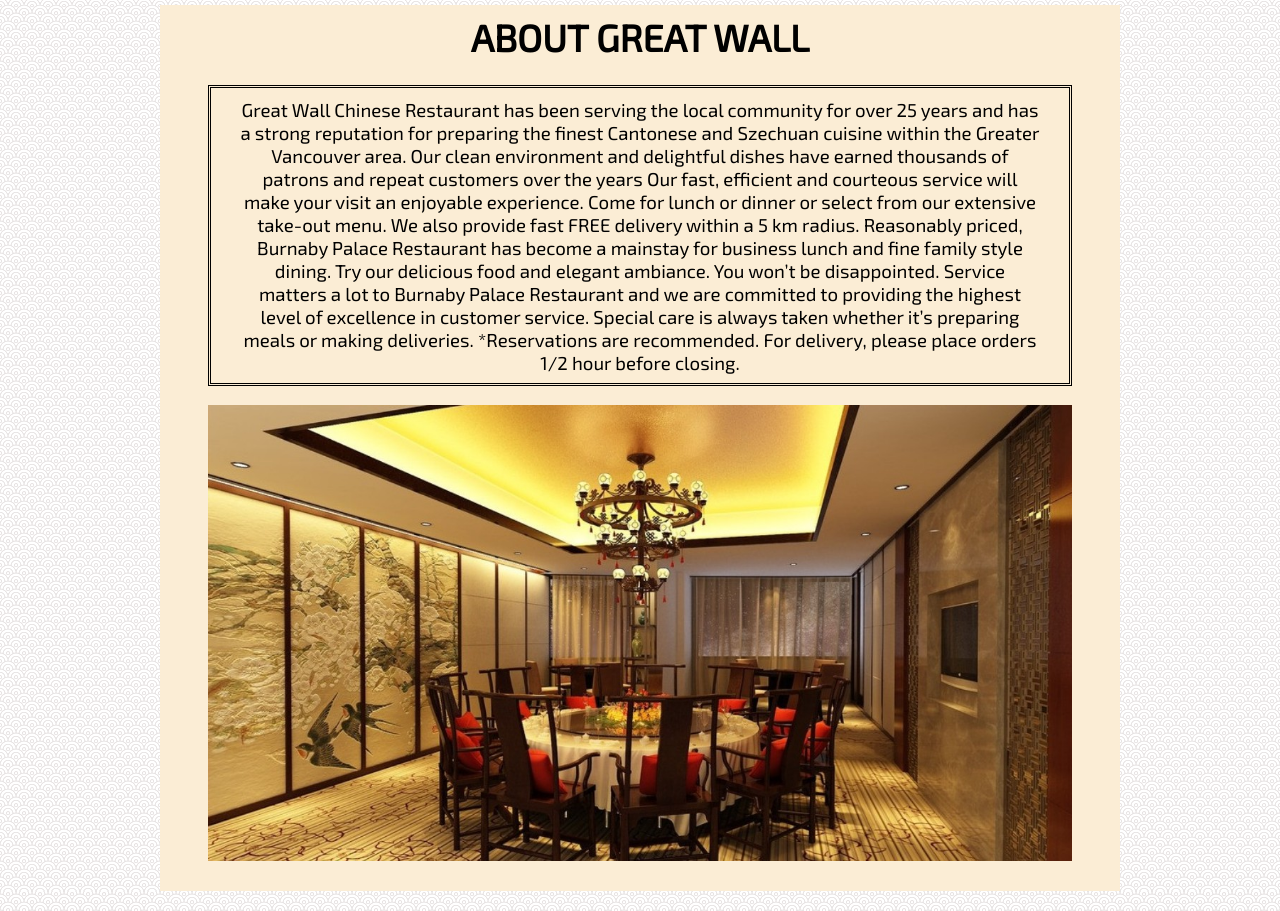
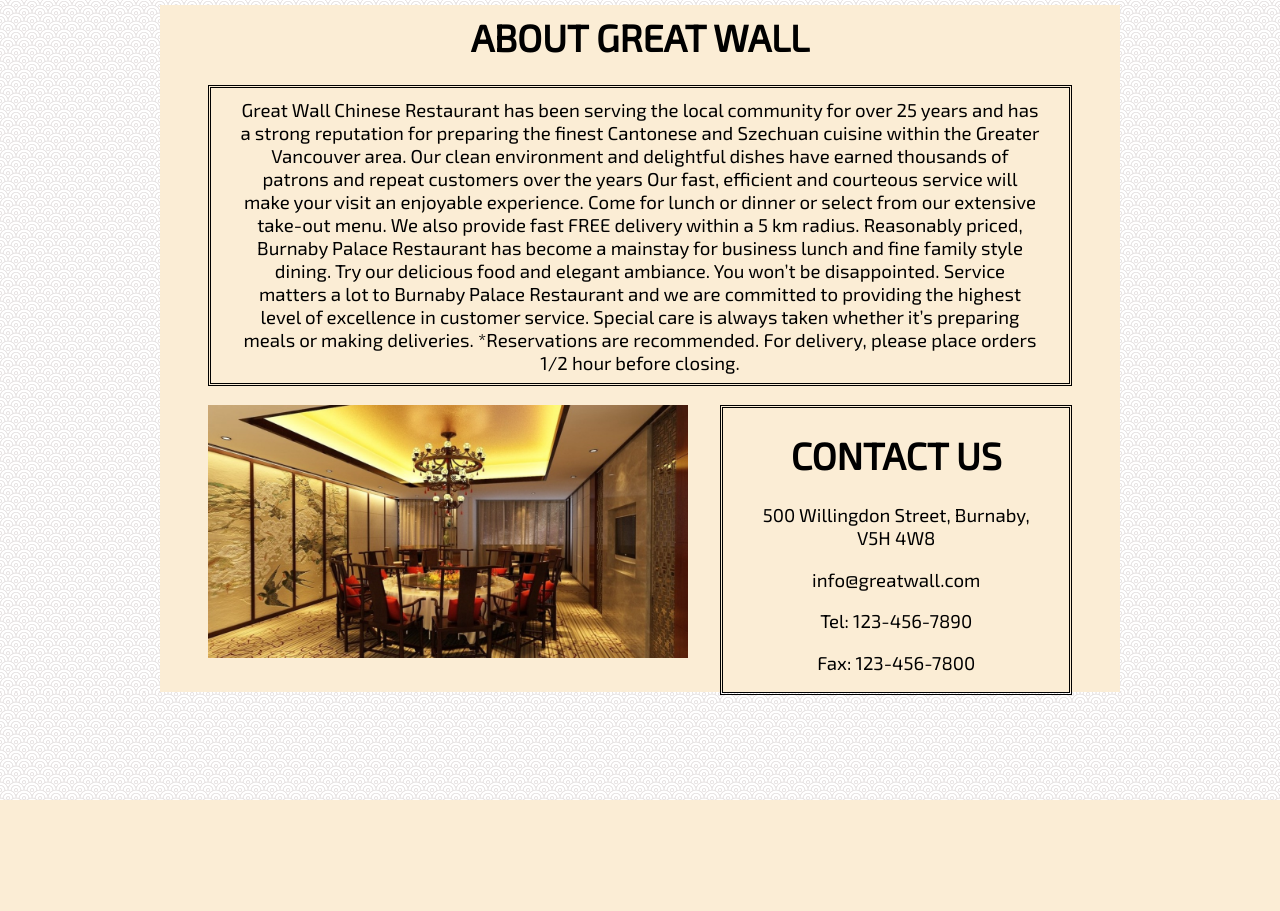
Before and after one commit to tyt1024/Great-Wall, a PHP site: page /about.php in a window 1280 px wide. After the commit the page ends 800 px from the top, so only its background shows below. Run offline with PHP 8.4, Linux system fonts and the light colour scheme; some libraries are stand-ins or nearby versions.

Commit message:
info add in about page

```diff
--- a/about.php
+++ b/about.php
@@ -24,6 +24,13 @@
 Try our delicious food and elegant ambiance. You won’t be disappointed. Service matters a lot to Burnaby Palace Restaurant and we are committed to providing the highest level of excellence in customer service. Special care is always taken whether it’s preparing meals or making deliveries.
 *Reservations are recommended. For delivery, please place orders 1/2 hour before closing.</p>
     <img class="aboutimg" src="img/Interior-design-ideas-of-Chinese-restaurant-room.jpg" width="1216" height="642" alt=""/>
+    <div id="info">
+    <h1 class="contactT">CONTACT US</h1>
+    <p class="contactP">500 Willingdon Street, Burnaby, V5H 4W8</p>
+    <p class="contactP">info@greatwall.com</p>
+    <p class="contactP">Tel: 123-456-7890</p>
+    <p class="contactP">Fax: 123-456-7800</p>
+    </div>
     </div>
   <footerReplace metal:use-macro="/templating/footer.xhtml/page_footer">
     </footerReplace>
--- a/css/style.css
+++ b/css/style.css
@@ -205,11 +205,26 @@
 }
 
 .aboutimg{
-	display: block;
+	display: inline;
     margin-left: auto;
     margin-right: auto;
-	width:90%;
+	padding-left:5%;
+	width:50%;
 	min-width:25%;
 	height:auto;
 	padding-bottom:30px;
 }
+#info{
+	display: inline;
+	float:right;
+	border:double;
+	text-align:center;
+	margin-right:5%;
+	padding-left:3%;
+	padding-right:3%;
+	width:30%;
+	min-width:25%;
+	/*/////////////////fix this/////////////////*/
+	max-height:370px;
+	height:auto;
+	}
```
